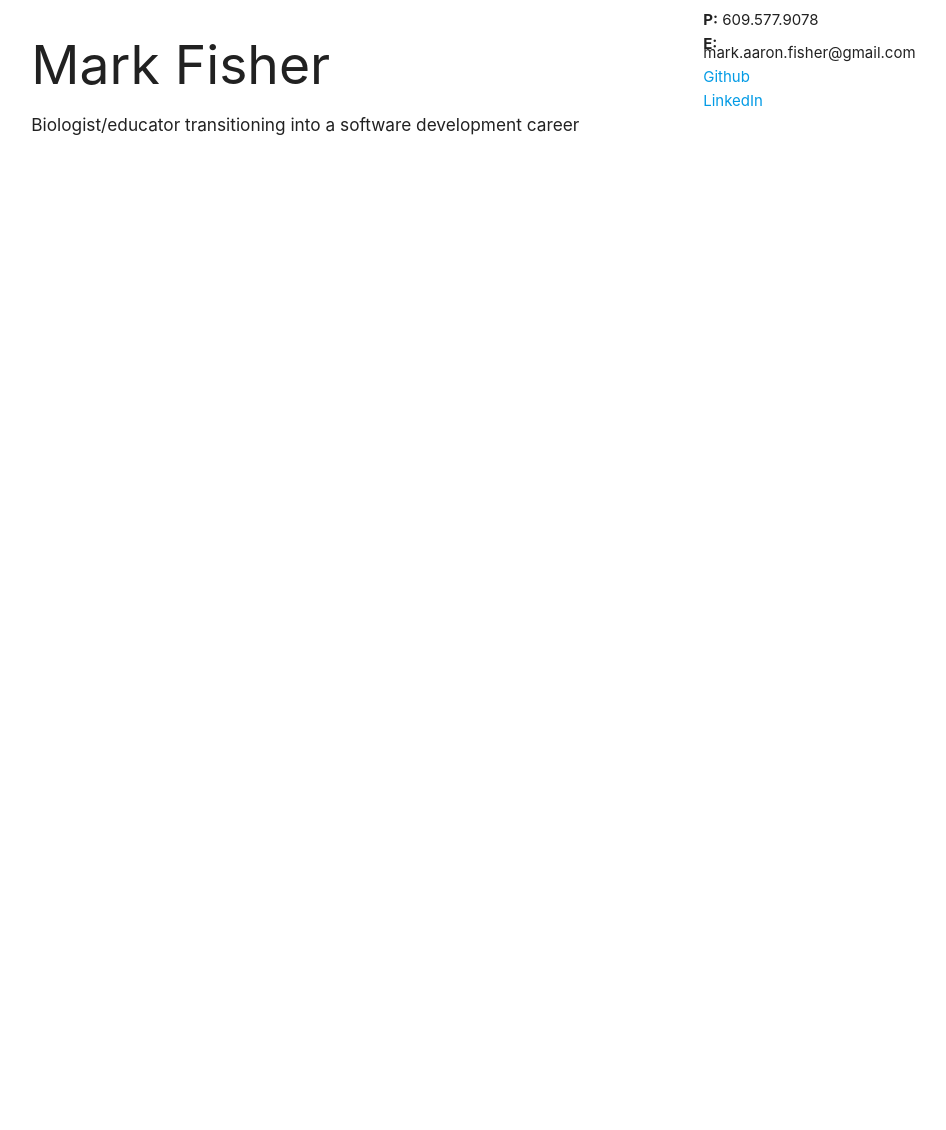
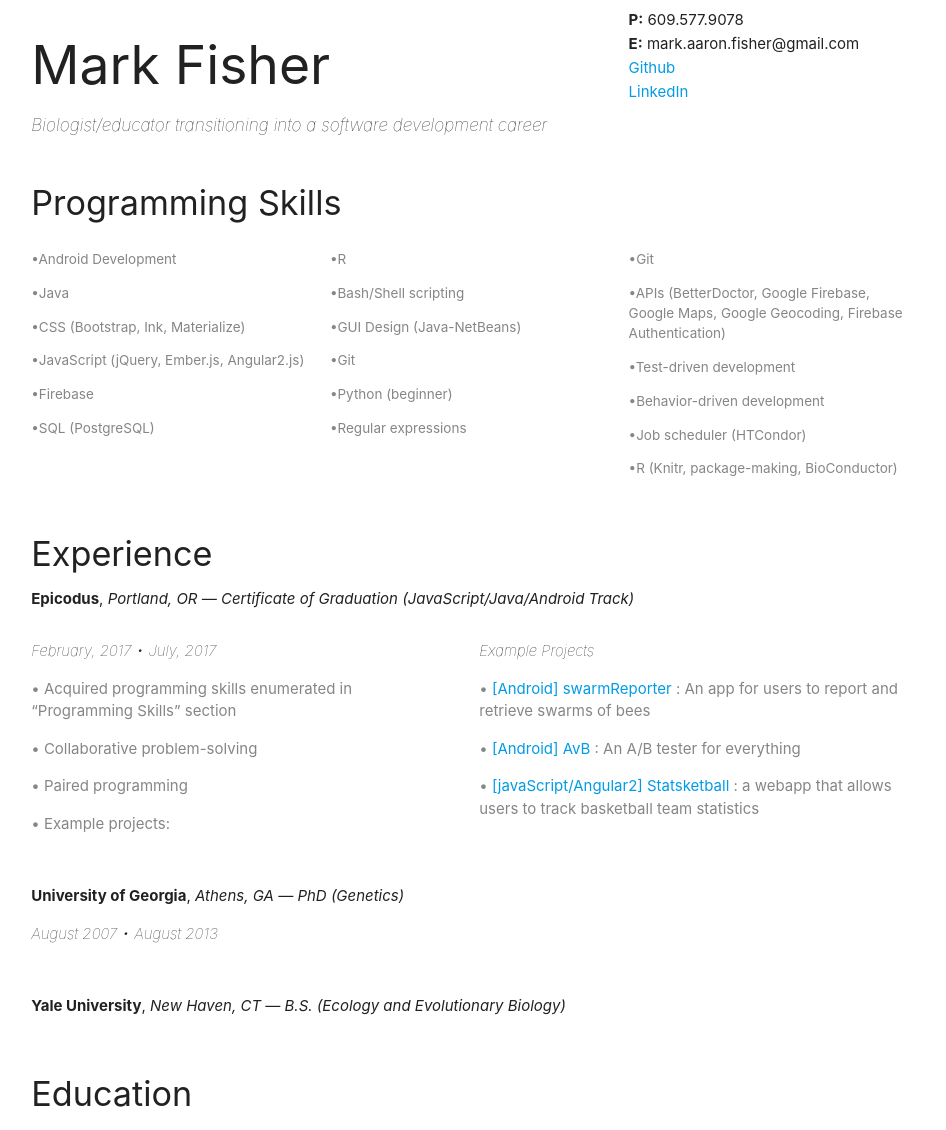
Before and after one commit to Atticus29/fisher_teaching_resume, a plain HTML site: page index.html in a window 1280 px wide. Shown: the whole page, without its empty margins (172-1118 px from the left). Before the commit the page ends 800 px from the top, so only its background shows below. Drawn offline with nearby package versions, Linux system fonts and the light colour scheme.

Commit message:
flesh out programming skills and experience sections

```diff
--- a/css/styles.css
+++ b/css/styles.css
@@ -6,3 +6,28 @@
 #personalInfo p {
   line-height: 0.6;
 }
+
+.educationName {
+  font-weight: bold;
+}
+
+.educationLocation{
+  font-style: italic;
+}
+
+.educationDegreeName{
+  font-style: italic;
+}
+
+.date{
+  font-style: italic;
+  font-weight: lighter;
+}
+
+.bulletPoint{
+  color: #868686;
+}
+
+#programmingSkills .bulletPoint{
+  font-size: 90%;
+}
--- a/index.html
+++ b/index.html
@@ -10,11 +10,11 @@
     <div class="container">
       <div class="row">
         <div id="personalInfo">
-          <div class="col s9">
+          <div class="col s8">
             <h2>Mark Fisher</h2>
-            <h6>Biologist/educator transitioning into a software development career</h6>
+            <h6 class="date">Biologist/educator transitioning into a software development career</h6>
           </div>
-          <div class="col s3">
+          <div class="col s4">
             <p>
               <span class="abbrevInfo">P:</span> 609.577.9078
             </p>
@@ -33,11 +33,143 @@
 
       <div class="row">
         <div id="programmingSkills">
+          <div class="col s12">
+            <h4>Programming Skills</h4>
+          </div>
+          <div class="col s4">
+            <p class="bulletPoint">
+              •Android Development
+            </p>
+            <p class="bulletPoint">
+              •Java
+            </p>
+            <p class="bulletPoint">
+              •CSS (Bootstrap, Ink, Materialize)
+            </p>
+            <p class="bulletPoint">
+              •JavaScript (jQuery, Ember.js, Angular2.js)
+            </p>
+            <p class="bulletPoint">
+              •Firebase
+            </p>
+            <p class="bulletPoint">
+              •SQL (PostgreSQL)
+            </p>
+          </div>
+          <div class="col s4">
+            <p class="bulletPoint">
+              •R
+            </p>
+            <p class="bulletPoint">
+              •Bash/Shell scripting
+            </p>
+            <p class="bulletPoint">
+              •GUI Design (Java-NetBeans)
+            </p>
+            <p class="bulletPoint">
+              •Git
+            </p>
+            <p class="bulletPoint">
+              •Python (beginner)
+            </p>
+            <p class="bulletPoint">
+              •Regular expressions
+            </p>
+          </div>
+          <div class="col s4">
+            <p class="bulletPoint">
+              •Git
+            </p>
+            <p class="bulletPoint">
+              •APIs (BetterDoctor, Google Firebase, Google Maps, Google Geocoding, Firebase Authentication)
+            </p>
+            <p class="bulletPoint">
+              •Test-driven development
+            </p>
+            <p class="bulletPoint">
+              •Behavior-driven development
+            </p>
+            <p class="bulletPoint">
+              •Job scheduler (HTCondor)
+            </p>
+            <p class="bulletPoint">
+              •R (Knitr, package-making, BioConductor)
+            </p>
+          </div>
+        </div>
+      </div>
+
+      <div class="row">
+        <div id="experience">
+          <div class="col s12">
+            <h4>Experience</h4>
+            <p>
+              <span class="educationName">Epicodus</span>,<span class="educationLocation"> Portland, OR</span> <span class="educationDegreeName">— Certificate of Graduation (JavaScript/Java/Android Track)</span>
+            </p>
+
+            <div class="row">
+              <div class="col s6">
+                <p>
+                  <span class="date">February, 2017 • July, 2017</span>
+                </p>
+                <p class="bulletPoint">
+                  • Acquired programming skills enumerated in “Programming Skills” section
+                </p>
+                <p class="bulletPoint">
+                  • Collaborative problem-solving
+                </p>
+                <p class="bulletPoint">
+                  • Paired programming
+                </p>
+                <p class="bulletPoint">
+                  • Example projects:
+                </p>
+              </div>
+              <div class="col s6">
+                <p>
+                  <span class="date">Example Projects</span>
+                </p>
+                <p class="bulletPoint">
+                  • <a href="https://github.com/Atticus29/swarmReporter">[Android] swarmReporter</a>
+                  : An app for users to report and retrieve swarms of bees
+                </p>
+                <p class="bulletPoint">
+                  • <a href="https://github.com/Atticus29/AvB">[Android] AvB</a>
+                  : An A/B tester for everything
+                </p>
+                <p class="bulletPoint">
+                  • <a href="https://github.com/Atticus29/statsketball">[javaScript/Angular2] Statsketball</a>
+                  : a webapp that allows users to track basketball team statistics
+                </p>
+              </div>
+            </div>
+          </div>
+
+          <div class="row">
+            <div class="col s12">
+              <p>
+                <span class="educationName">University of Georgia</span>,<span class="educationLocation"> Athens, GA</span> <span class="educationDegreeName">— PhD (Genetics)</span>
+              </p>
+              <p>
+                <span class="date">August 2007 • August 2013</span>
+              </p>
+            </div>
+          </div>
+
+          <div class="col s12">
+            <p>
+              <span class="educationName">Yale University</span>,<span class="educationLocation"> New Haven, CT</span> <span class="educationDegreeName">— B.S. (Ecology and Evolutionary Biology)</span>
+            </p>
+          </div>
+
         </div>
       </div>
 
       <div class="row">
         <div id="education">
+          <div class="col s12">
+            <h4>Education</h4>
+          </div>
         </div>
       </div>
 
```
